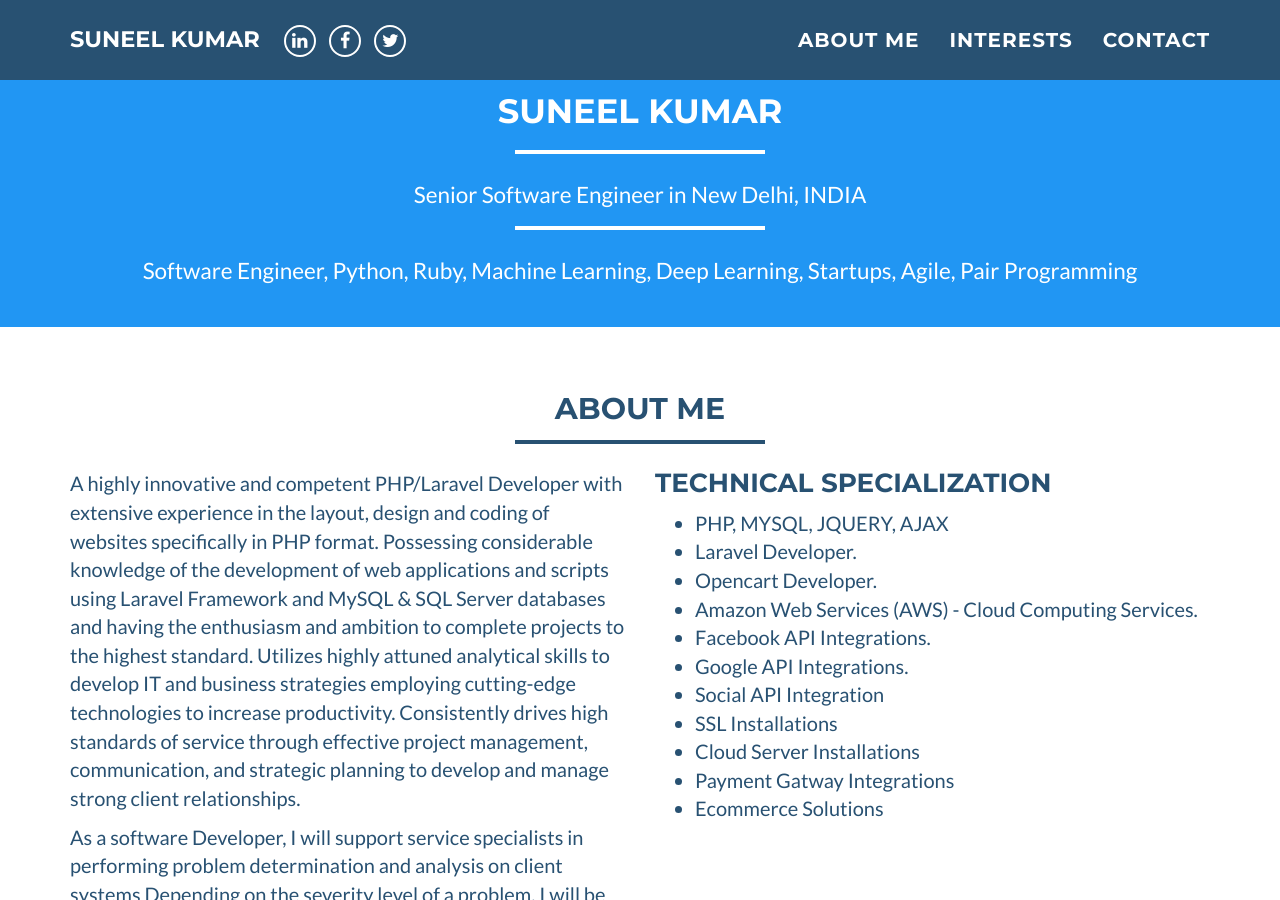
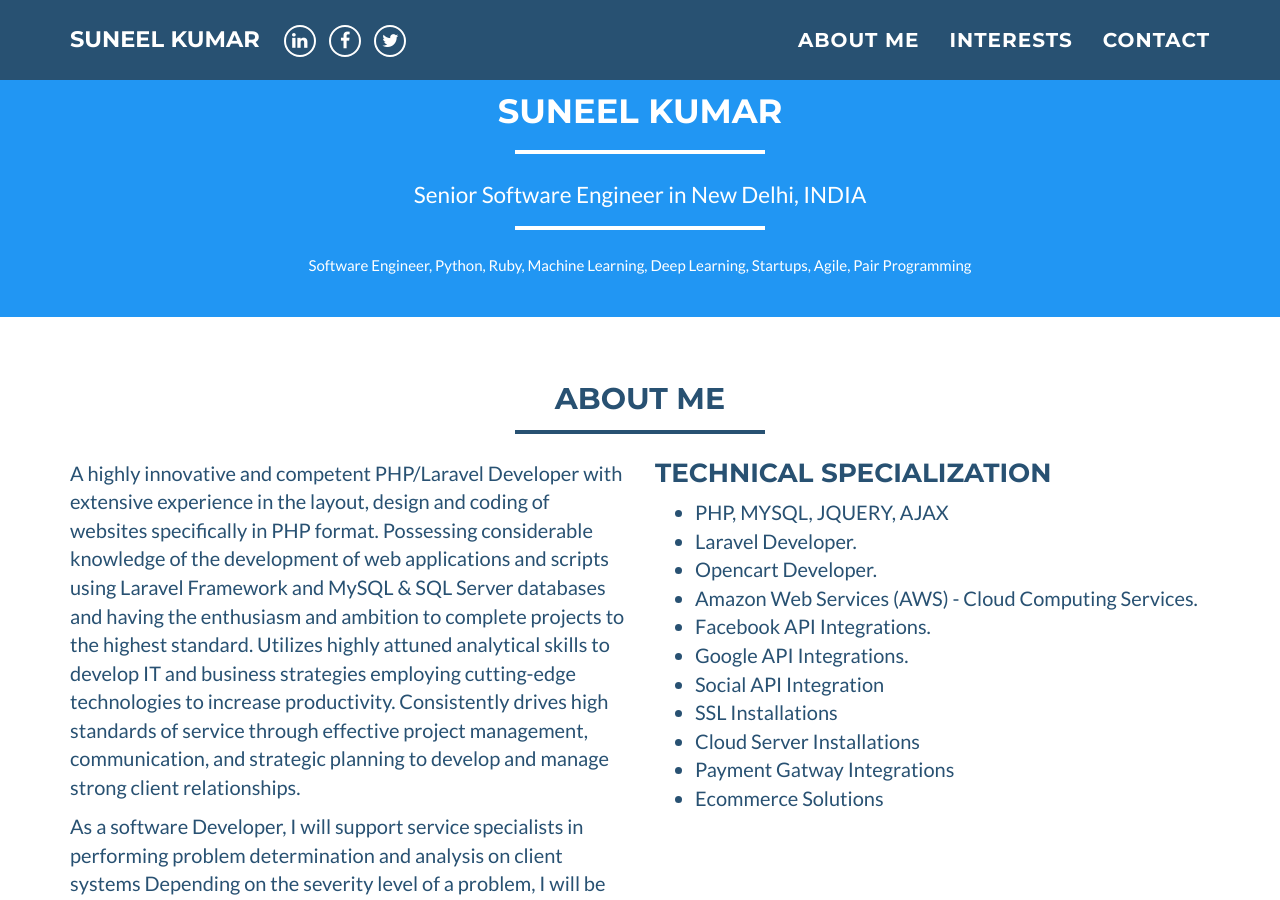
Before and after one commit to suneel97/profile, a Jekyll site: the page built from index.html, in a window 1280 px wide and 900 px high, scrolled down 323 px. Built offline with Jekyll 4.4.1, drawn with Linux system fonts in a browser that asks for light colours.

Commit message:
add keyword

```diff
--- a/_layouts/default.html
+++ b/_layouts/default.html
@@ -81,7 +81,7 @@
                         <hr>
                         <span class="skills">{{ site.skills }}</span>
                         <hr>
-                        <span class="skills">{{ site.keywords }}</span>
+                        <span class="keywords">{{ site.keywords }}</span>
                     </div>
                 </div>
             </div>
```
